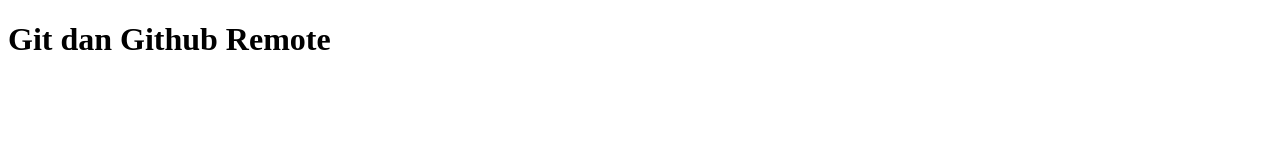
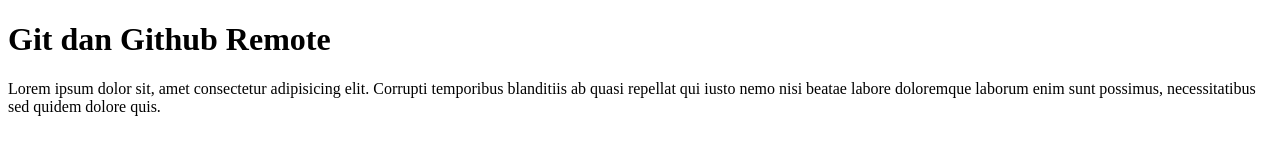
Before and after one commit to dimasabya/wpu-git-tes, a plain HTML site: page index.html in a window 1280 px wide. Drawn offline with Linux system fonts and the light colour scheme.

Commit message:
menambah pargraf

```diff
--- a/index.html
+++ b/index.html
@@ -9,6 +9,8 @@
 
 <body>
     <h1>Git dan Github Remote</h1>
+    <p>Lorem ipsum dolor sit, amet consectetur adipisicing elit. Corrupti temporibus blanditiis ab quasi repellat qui
+        iusto nemo nisi beatae labore doloremque laborum enim sunt possimus, necessitatibus sed quidem dolore quis.</p>
 </body>
 
 </html>
```
